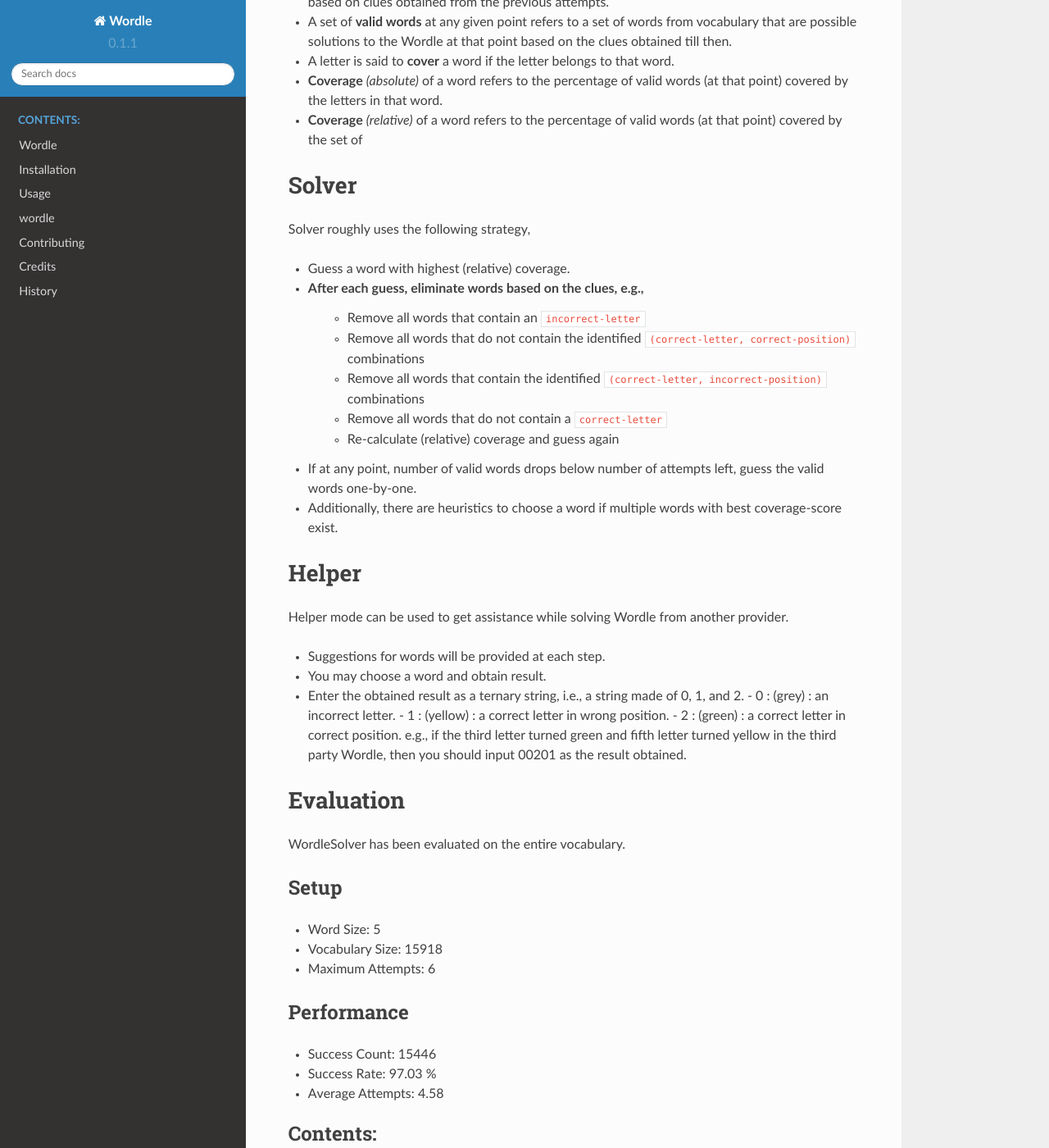
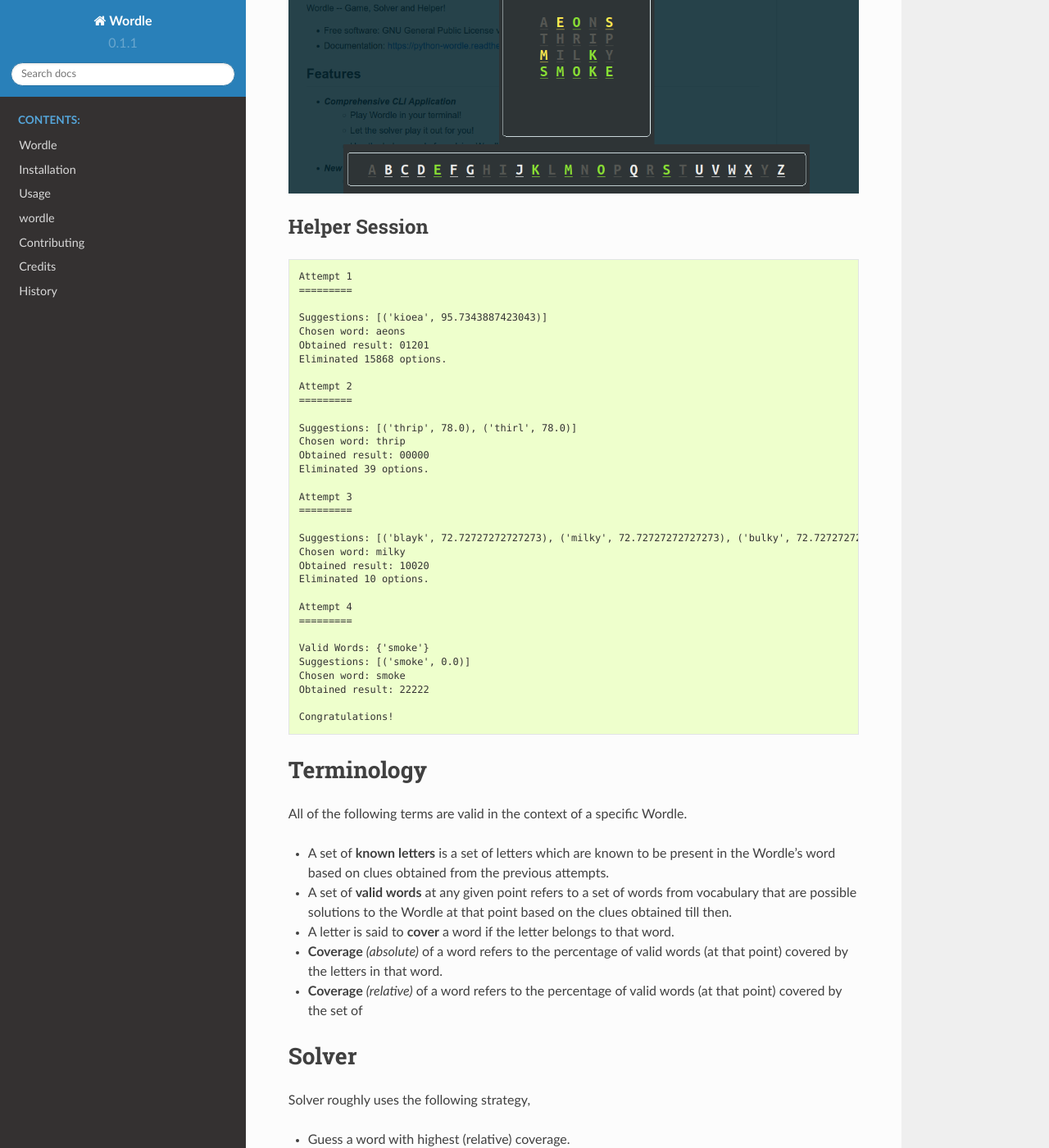
Before and after one commit to hrishikeshrt/python-wordle, a Sphinx documentation site: the page built from docs/index.rst, in a window 1280 px wide and 1400 px high, scrolled down 892 px. Shown: the whole window at 82% size. Built offline with Sphinx 7.4.7 and the Read the Docs theme 2.0.0, drawn with Linux system fonts in a browser that asks for light colours; some of the changed text lies outside the part shown.

```diff
--- a/docs/index.rst
+++ b/docs/index.rst
@@ -46,6 +46,52 @@ Features
 * :code:`--solve` option to let :code:`WordleSolver()` do its work in front of your eyes!
 * :code:`--helper` option to activate the helper mode for help with solving Wordles provided by other platforms.
 
+Example
+=======
+
+.. image:: ../screenshot.png
+    :target: https://github.com/hrishikeshrt/python-wordle
+
+
+Helper Session
+--------------
+
+.. code-block:: console
+
+    Attempt 1
+    =========
+
+    Suggestions: [('kioea', 95.7343887423043)]
+    Chosen word: aeons
+    Obtained result: 01201
+    Eliminated 15868 options.
+
+    Attempt 2
+    =========
+
+    Suggestions: [('thrip', 78.0), ('thirl', 78.0)]
+    Chosen word: thrip
+    Obtained result: 00000
+    Eliminated 39 options.
+
+    Attempt 3
+    =========
+
+    Suggestions: [('blayk', 72.72727272727273), ('milky', 72.72727272727273), ('bulky', 72.72727272727273), ('lucky', 72.72727272727273), ('mckay', 72.72727272727273)]
+    Chosen word: milky
+    Obtained result: 10020
+    Eliminated 10 options.
+
+    Attempt 4
+    =========
+
+    Valid Words: {'smoke'}
+    Suggestions: [('smoke', 0.0)]
+    Chosen word: smoke
+    Obtained result: 22222
+
+    Congratulations!
+
 Terminology
 ===========
 
@@ -79,12 +125,11 @@ Helper mode can be used to get assistance while solving Wordle from another prov
 
 * Suggestions for words will be provided at each step.
 * You may choose a word and obtain result.
-* Enter the obtained result as a ternary string,
-  i.e., a string made of 0, 1, and 2.
-  - 0 : (grey)   : an incorrect letter.
-  - 1 : (yellow) : a correct letter in wrong position.
-  - 2 : (green)  : a correct letter in correct position.
-  e.g., if the third letter turned green and fifth letter turned yellow in the third party Wordle, then you should input 00201 as the result obtained.
+* Enter the obtained result as a ternary string, i.e., a string made of 0, 1, and 2.
+    - 0 : (grey)   : an incorrect letter.
+    - 1 : (yellow) : a correct letter in wrong position.
+    - 2 : (green)  : a correct letter in correct position.
+* e.g., if the third letter turned green and fifth letter turned yellow in the third party Wordle, then you should input 00201 as the result obtained.
 
 Evaluation
 ==========
@@ -105,6 +150,7 @@ Performance
 * Success Rate: 97.03 %
 * Average Attempts: 4.58
 
+
 .. toctree::
    :maxdepth: 2
    :caption: Contents:
```
Also changed, not shown: README.rst (+52 -6 lines), docs/conf.py (line endings or trailing spaces), screenshot.png (added).
